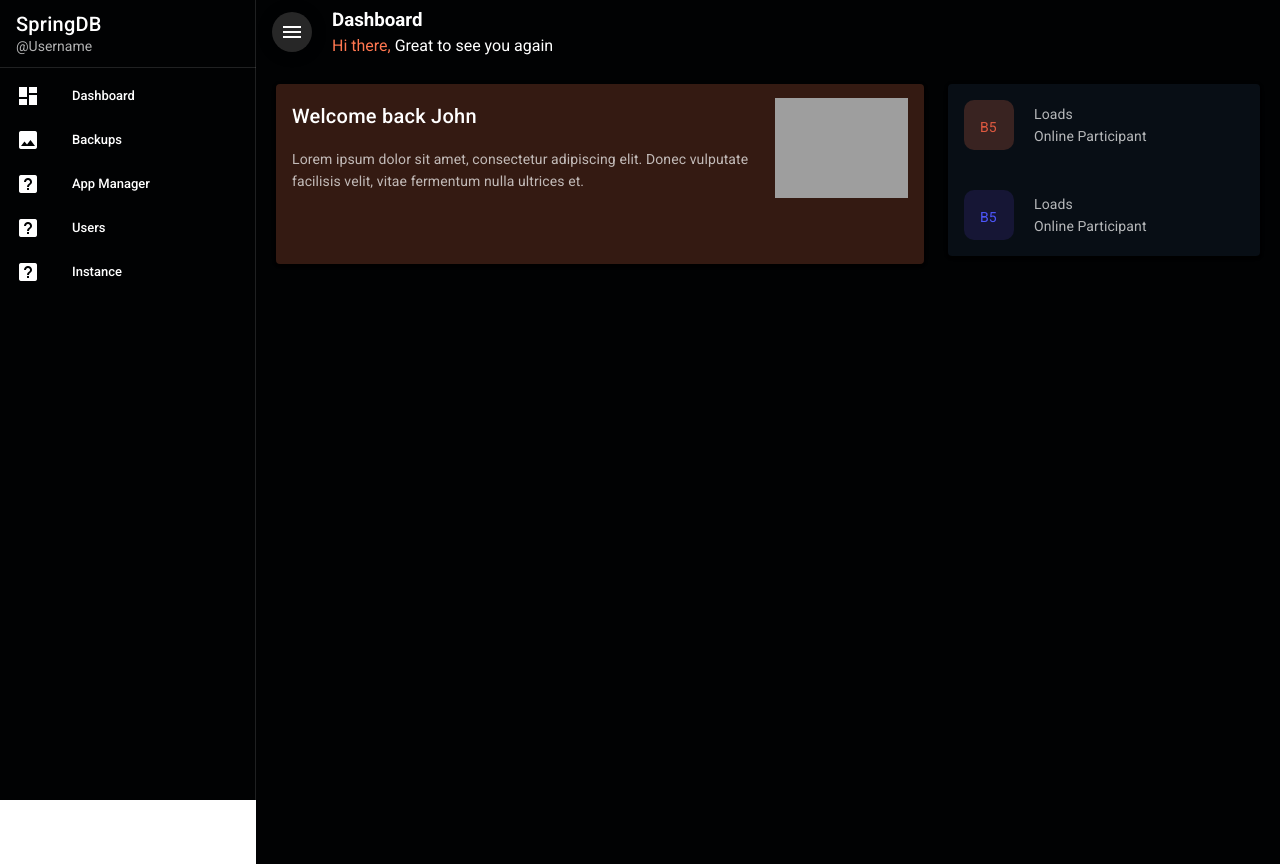
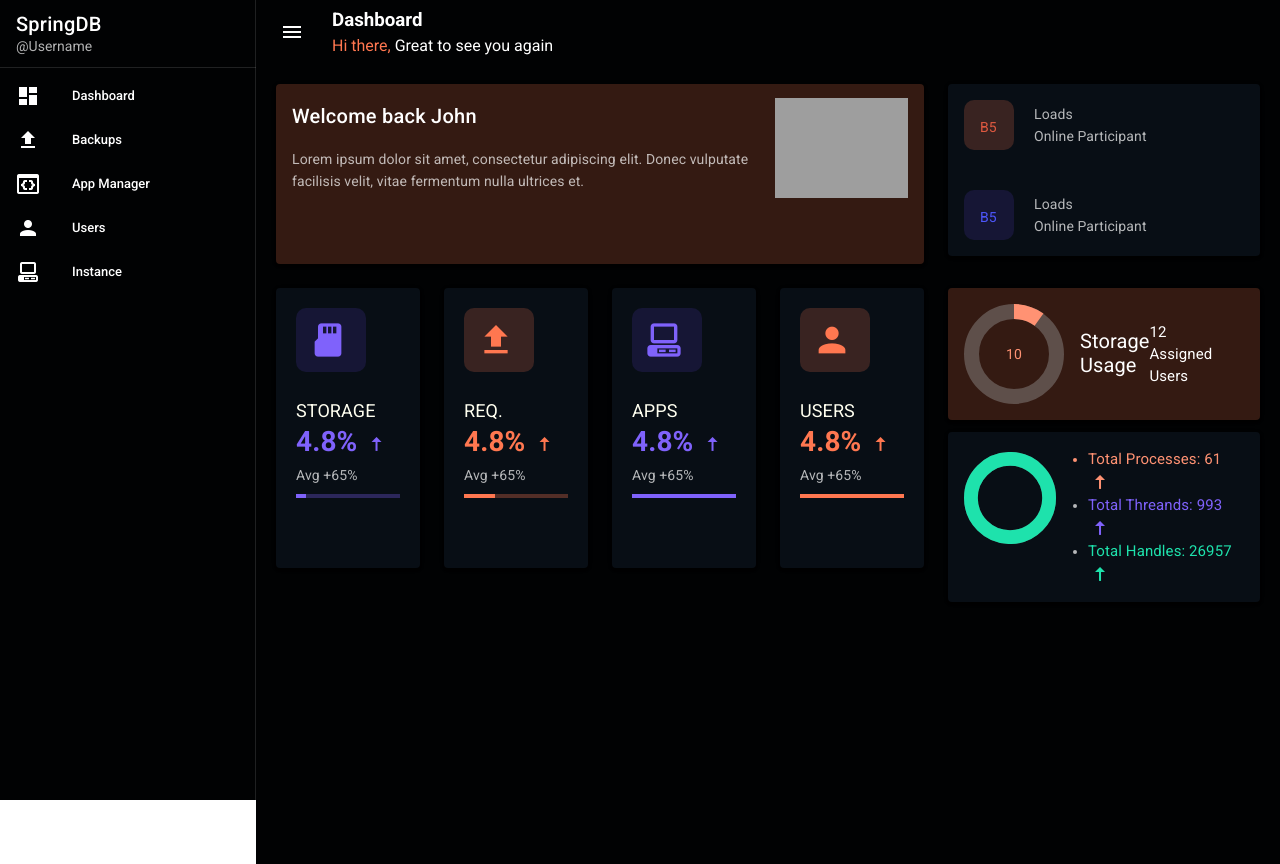
Before and after one commit to NaveenDanj/spring-db-frontend, a Vue app: page / in a window 1280 px wide. Built offline with nearby package versions, Linux system fonts and the light colour scheme; grey boxes are pictures that could not be loaded.

Commit message:
added server detail block component

```diff
--- a/src/components/Dashboard/ServerDetailBlock.vue
+++ b/src/components/Dashboard/ServerDetailBlock.vue
@@ -1,3 +1,189 @@
 <template>
+  <v-row>
+    <v-col cols="12" md="8">
+      <v-row>
+        <v-col cols="12" md="3">
+          <v-card height="280" color="#080E15" class="pa-1" dark>
+            <v-card-text>
+              <div
+                class="pa-3"
+                style="
+                  background-color: #161635;
+                  border-radius: 10px;
+                  width: 70px;
+                "
+              >
+                <v-icon style="color: #7f62fb" x-large>mdi-micro-sd</v-icon>
+              </div>
 
+              <div class="mt-7">
+                <label style="color: #fffff0; font-size: large">STORAGE</label
+                ><br />
+                <h1 class="mt-2 mb-2 my-auto" style="color: #7f62fb">
+                  4.8% <v-icon color="#7f62fb">mdi-arrow-up-thin </v-icon>
+                </h1>
+                <label>Avg +65%</label>
+                <v-progress-linear
+                  class="mt-2"
+                  value="10"
+                  color="#7f62fb"
+                ></v-progress-linear>
+              </div>
+            </v-card-text>
+          </v-card>
+        </v-col>
+
+        <v-col cols="12" md="3">
+          <v-card height="280" color="#080E15" class="pa-1" dark>
+            <v-card-text>
+              <div
+                class="pa-3"
+                style="
+                  background-color: #392321;
+                  border-radius: 10px;
+                  width: 70px;
+                "
+              >
+                <v-icon style="color: #ff7750" x-large>mdi-upload</v-icon>
+              </div>
+
+              <div class="mt-7">
+                <label style="color: #fffff0; font-size: large">REQ.</label
+                ><br />
+                <h1 class="mt-2 mb-2 my-auto" style="color: #ff7750">
+                  4.8% <v-icon color="#FF7750">mdi-arrow-up-thin </v-icon>
+                </h1>
+                <label>Avg +65%</label>
+                <v-progress-linear
+                  class="mt-2"
+                  value="30"
+                  color="#FF7750"
+                ></v-progress-linear>
+              </div>
+            </v-card-text>
+          </v-card>
+        </v-col>
+
+        <v-col cols="12" md="3">
+          <v-card height="280" color="#080E15" class="pa-1" dark>
+            <v-card-text>
+              <div
+                class="pa-3"
+                style="
+                  background-color: #161635;
+                  border-radius: 10px;
+                  width: 70px;
+                "
+              >
+                <v-icon style="color: #7f62fb" x-large
+                  >mdi-desktop-classic
+                </v-icon>
+              </div>
+
+              <div class="mt-7">
+                <label style="color: #fffff0; font-size: large">APPS</label
+                ><br />
+                <h1 class="mt-2 mb-2 my-auto" style="color: #7f62fb">
+                  4.8% <v-icon color="#7f62fb">mdi-arrow-up-thin </v-icon>
+                </h1>
+                <label>Avg +65%</label>
+                <v-progress-linear
+                  class="mt-2"
+                  value="100"
+                  color="#7f62fb"
+                ></v-progress-linear>
+              </div>
+            </v-card-text>
+          </v-card>
+        </v-col>
+
+        <v-col cols="12" md="3">
+          <v-card height="280" color="#080E15" class="pa-1" dark>
+            <v-card-text>
+              <div
+                class="pa-3"
+                style="
+                  background-color: #392321;
+                  border-radius: 10px;
+                  width: 70px;
+                "
+              >
+                <v-icon style="color: #ff7750" x-large>mdi-account</v-icon>
+              </div>
+
+              <div class="mt-7">
+                <label style="color: #fffff0; font-size: large">USERS</label
+                ><br />
+                <h1 class="mt-2 mb-2 my-auto" style="color: #ff7750">
+                  4.8% <v-icon color="#FF7750">mdi-arrow-up-thin </v-icon>
+                </h1>
+                <label>Avg +65%</label>
+                <v-progress-linear
+                  class="mt-2"
+                  value="100"
+                  color="#FF7750"
+                ></v-progress-linear>
+              </div>
+            </v-card-text>
+          </v-card>
+        </v-col>
+      </v-row>
+    </v-col>
+
+    <v-col cols="12" md="4">
+
+      <v-card color="#341A12" dark>
+        <v-card-text class="d-flex justify-space-between">
+          <div class="d-flex">
+            <v-progress-circular
+              :rotate="-90"
+              :size="100"
+              :width="15"
+              :value="10"
+              color="#FF9273"
+            >
+              {{ 10 }}
+            </v-progress-circular>
+
+            <div class="my-auto ml-4">
+              <label style="font-size: 20px; color: #ffffff">Storage</label
+              ><br />
+              <label style="font-size: 20px; color: #ffffff">Usage</label><br />
+            </div>
+          </div>
+
+          <div class="my-auto">
+            <label style="font-size: 15px; color: #ffffff">12</label><br />
+            <label style="font-size: 15px; color: #ffffff">Assigned Users</label
+            ><br />
+          </div>
+        </v-card-text>
+      </v-card>
+
+      <v-card class="mt-3" color="#080E15" dark>
+        <v-card-text class="d-flex justify-space-between">
+          <div class="d-flex">
+            <v-progress-circular
+              :rotate="-90"
+              :size="100"
+              :width="15"
+              :value="100"
+              color="#1EE2AC"
+            >
+            </v-progress-circular>
+
+            <div class="my-auto ml-2">
+                <ul>
+                    <li style="color : #FF9273;"><label style="font-size: 15px; ">Total Processes: 61 <v-icon color="#FF9273">mdi-arrow-up-thin </v-icon></label></li>
+                    <li><label style="font-size: 15px; color: #7F62FB">Total Threands: 993 <v-icon color="#7F62FB">mdi-arrow-up-thin </v-icon></label></li>
+                    <li><label style="font-size: 15px; color: #1EE2AC">Total Handles: 26957 <v-icon color="#1EE2AC">mdi-arrow-up-thin </v-icon></label></li>
+                </ul>
+            </div>
+          </div>
+
+        </v-card-text>
+      </v-card>
+
+    </v-col>
+  </v-row>
 </template>
--- a/src/views/Dashboard/DashboardPage.vue
+++ b/src/views/Dashboard/DashboardPage.vue
@@ -3,6 +3,7 @@
     <div>
 
         <WelcomeBlock />
+        <ServerDetailBlock />
 
     </div>
 
@@ -11,12 +12,14 @@
 
 <script>
 import WelcomeBlock from '../../components/Dashboard/WelcomeBlock.vue'
+import ServerDetailBlock from '../../components/Dashboard/ServerDetailBlock.vue'
 
 
 export default {
     components : {
-        WelcomeBlock
-    }
+    WelcomeBlock,
+    ServerDetailBlock
+}
 }
 </script>
 
--- a/src/views/Home.vue
+++ b/src/views/Home.vue
@@ -1,7 +1,7 @@
 <template>
   <div>
     <v-app-bar app color="#010203" dark elevation="0">
-        <v-btn fab small class="mr-5" @click="() => drawer = !drawer">
+        <v-btn text fab small class="mr-5" @click="() => drawer = !drawer">
           <v-icon>mdi-menu</v-icon>
         </v-btn>
       <div class="align-center">
@@ -56,10 +56,10 @@ export default {
             drawer: true,
             items: [
                 { title: "Dashboard", icon: "mdi-view-dashboard" },
-                { title: "Backups", icon: "mdi-image" },
-                { title: "App Manager", icon: "mdi-help-box" },
-                { title: "Users", icon: "mdi-help-box" },
-                { title: "Instance", icon: "mdi-help-box" },
+                { title: "Backups", icon: "mdi-upload" },
+                { title: "App Manager", icon: "mdi-application-braces-outline " },
+                { title: "Users", icon: "mdi-account" },
+                { title: "Instance", icon: "mdi-desktop-classic " },
             ],
             right: null,
         };
```
